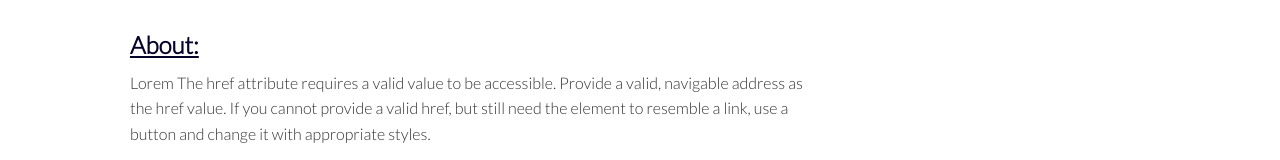
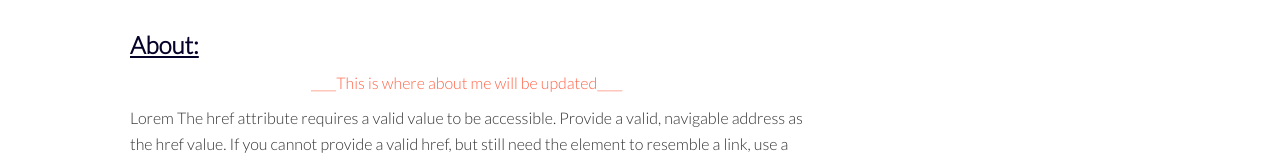
Before and after one commit to ibnatiqbal/portfolio, a React (Create React App) app: page / in a window 1280 px wide. Shown: the part 539-699 px from the top of the page. Built offline with nearby package versions, Linux system fonts and the light colour scheme.

Commit message:
Updated about

```diff
--- a/src/component/About.js
+++ b/src/component/About.js
@@ -4,6 +4,9 @@ function About() {
   return (
     <div className="about">
       <h2>About:</h2>
+      <p style={{ color: "tomato", textAlign: "center" }}>
+        ____This is where about me will be updated____
+      </p>
       <div className="con">
         <div className="content">
           Lorem The href attribute requires a valid value to be accessible.
```
